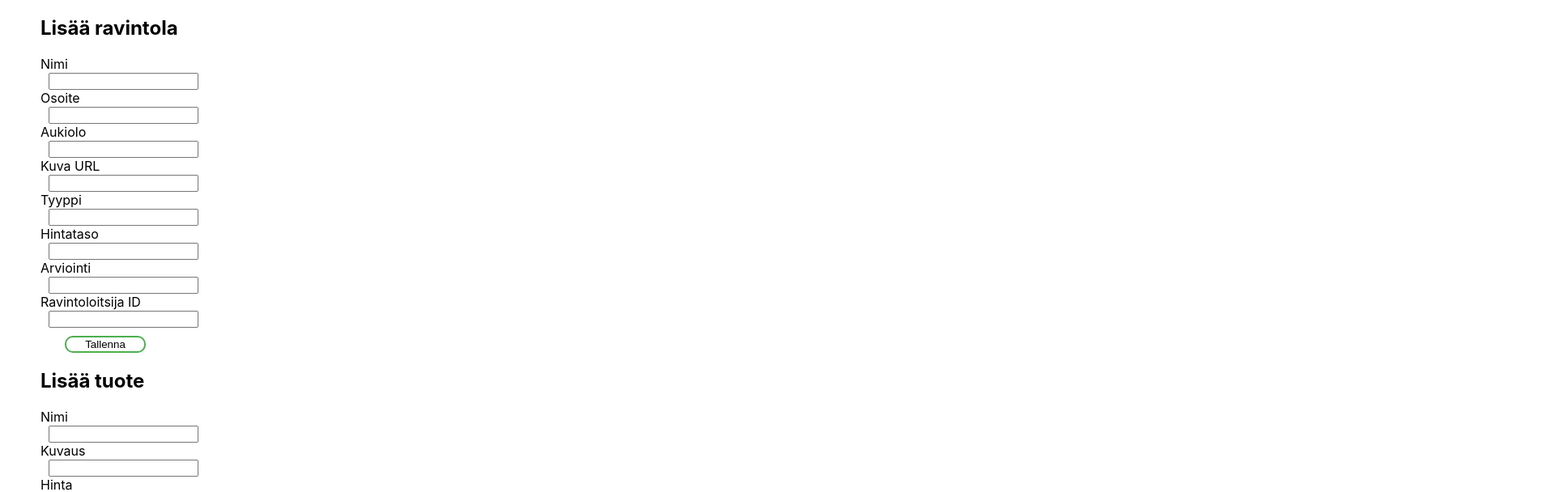
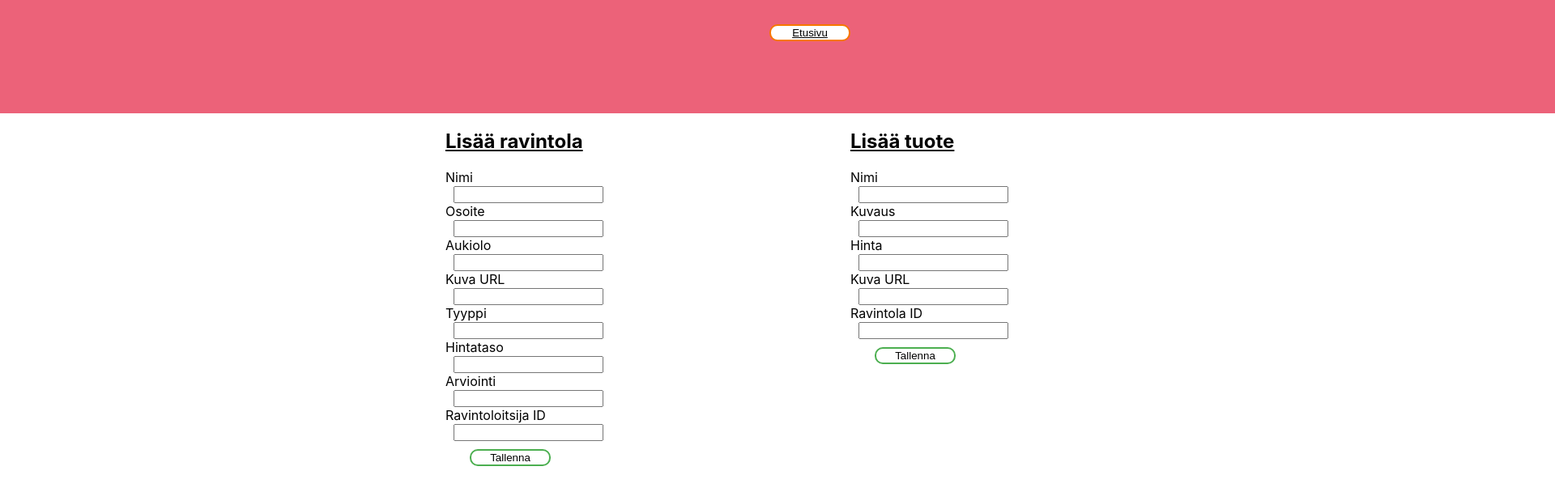
Before and after one commit to KVG21/webProjekti, a React (Create React App) app in the folder frontti/: page /Ravintoloitsija in a window 1280 px wide. Shown: the top 608 px of the page at 81% size, 1920 px wide, since content can reach past the window. Built offline with nearby package versions, Linux system fonts and the light colour scheme.

Commit message:
ravintoloitsija tyylittelyä

```diff
--- a/frontti/src/App.css
+++ b/frontti/src/App.css
@@ -18,7 +18,6 @@
   font-size: 15px;
 }
 
-
 .searchBarContainer{
   display: flex;
   padding: 20px;
@@ -30,7 +29,6 @@
   background-color: rgb(245, 23, 97);
   font-size: 15px;
   padding: 15px;
-
 }
 
 .name{
@@ -38,6 +36,8 @@
   justify-content: center;
   padding: 20px;
   background-color:rgb(236, 98, 121);
+  width: 1880px;
+  height: 100px;
 }
 
 .searchButton {
@@ -45,3 +45,25 @@
   border: 5px solid black;
   padding:20px;
 }
+.naviNappi{
+  margin-top:10px;
+  width:100px;
+  margin-left:80px;
+  background-color: white;
+  color:black;
+  border: 2px solid #f77700;
+  border-radius:10px;
+  cursor: pointer;
+}
+.naviNappi:hover{
+  background-color:#f77700;
+  color:white;
+}
+.naviNappi:active {
+  background-color: #f77700;
+  box-shadow: 0 5px #666;
+  transform: translateY(4px);
+}
+.naviNimi{
+  color:black;
+}
--- a/frontti/src/App.js
+++ b/frontti/src/App.js
@@ -2,7 +2,7 @@ import './App.css';
 import React from "react";
 import { Link } from "react-router-dom";
 
-import Ravintoloitsija from './components/Ravintoloitsija'
+
 import Etusivu from './components/Etusivu'
 
 export default function App() {
@@ -12,9 +12,8 @@ export default function App() {
         <div>
             <Etusivu/>
             <nav>
-                <Link to="/Ravintoloitsija">Ravintoloitsija</Link>
+                <button className="naviNappi"><Link className="naviNimi" to="/Ravintoloitsija">Ravintoloitsija</Link></button>
             </nav>
-
         </div>
     );
 
--- a/frontti/src/components/Ravintoloitsija.css
+++ b/frontti/src/components/Ravintoloitsija.css
@@ -1,11 +1,14 @@
 .ravintolaCont{
     display: flex;
     flex-direction: column;
+    float: left;
+    margin-left:500px;
 }
 
 .tuoteCont{
     display: flex;
     flex-direction: column;
+    margin-left: 1000px;
 }
 
 .inputDesc{
@@ -20,6 +23,7 @@ input{
 
 .luonti{
     margin-left:50px;
+    text-decoration: underline;
 }
 
 .saveNappi{
--- a/frontti/src/components/Ravintoloitsija.js
+++ b/frontti/src/components/Ravintoloitsija.js
@@ -1,4 +1,5 @@
 import React, { useState } from 'react';
+import { Link } from "react-router-dom";
 import './Ravintoloitsija.css'
 
 
@@ -47,6 +48,11 @@ export default function Ravintoloitsija() {
 
   return (
         <div>
+            <div className="name">
+            <nav className="navigointi">
+            <button className="naviNappi"><Link className="naviNimi" to="/">Etusivu</Link></button>
+            </nav>
+            </div>
             <div className="ravintolaCont">
                 <h2 className="luonti">Lisää ravintola</h2>
 
@@ -64,7 +70,6 @@ export default function Ravintoloitsija() {
                         })}>Tallenna</button>
 
             </div>
-
             <div className="tuoteCont">
                 <h2 className="luonti">Lisää tuote</h2>
                         <div className="inputDesc"> Nimi <br></br><input value={tuotenimi} onChange={(event) => setTuotenimi(event.currentTarget.value)} type="text"/></div>
@@ -77,7 +82,9 @@ export default function Ravintoloitsija() {
                                 tuotenimi,kuvaus,hinta,tuotekuva,ravintolaID
                             })}>Tallenna</button>
             </div>
+
         </div>
+
 
   )
 }
```
